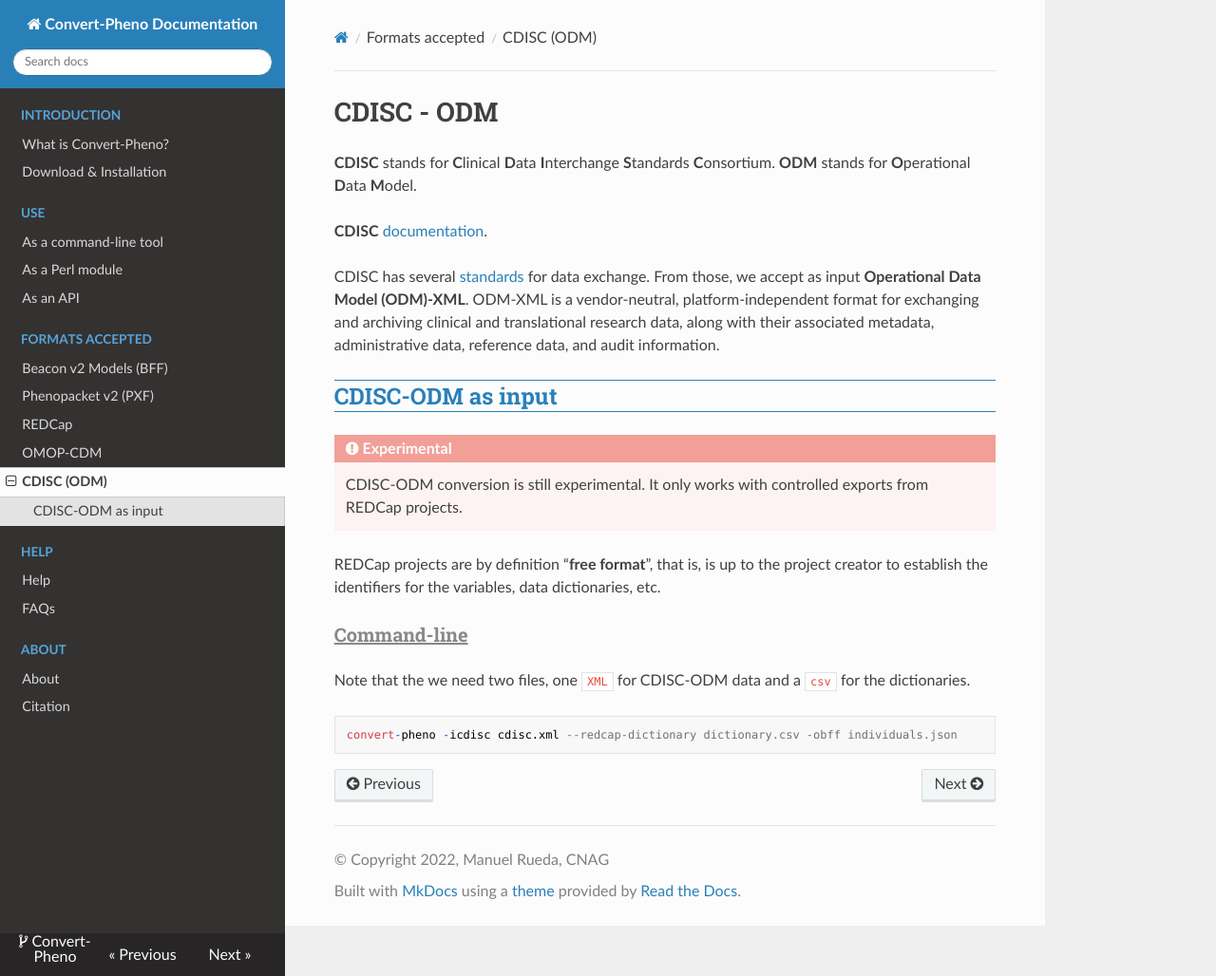
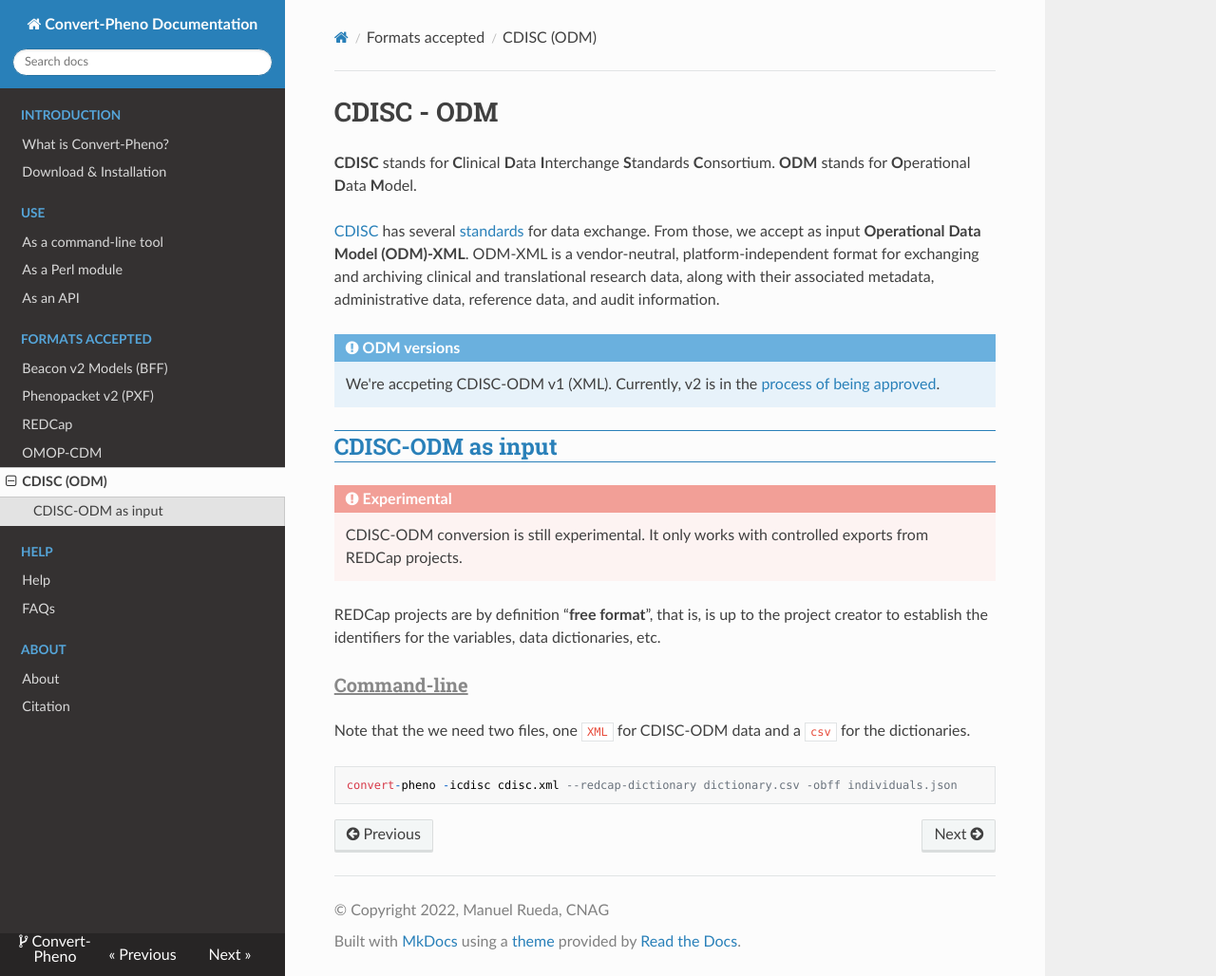
Before and after one commit to CNAG-Biomedical-Informatics/convert-pheno, an MkDocs documentation site: the page built from docs/cdisc.md, in a window 1280 px wide and 1028 px high. Shown: the whole window at 95% size. Built offline with MkDocs 1.6.1, drawn with Linux system fonts in a browser that asks for light colours; nearby versions of some CDN libraries.

Commit message:
Source commit

```diff
--- a/docs/cdisc.md
+++ b/docs/cdisc.md
@@ -3,9 +3,10 @@
 **CDISC** stands for **C**linical **D**ata **I**nterchange **S**tandards **C**onsortium.
 **ODM** stands for **O**perational **D**ata **M**odel.
 
-**CDISC** [documentation](https://www.cdisc.org).
+[CDISC](https://www.cdisc.org) has several [standards](https://www.cdisc.org/standards/data-exchange) for data exchange. From those, we accept as input **Operational Data Model (ODM)-XML**. ODM-XML is a vendor-neutral, platform-independent format for exchanging and archiving clinical and translational research data, along with their associated metadata, administrative data, reference data, and audit information.
 
-CDISC has several [standards](https://www.cdisc.org/standards/data-exchange) for data exchange. From those, we accept as input **Operational Data Model (ODM)-XML**. ODM-XML is a vendor-neutral, platform-independent format for exchanging and archiving clinical and translational research data, along with their associated metadata, administrative data, reference data, and audit information.
+!!! Info "ODM versions"
+    We're accpeting CDISC-ODM v1 (XML). Currently, v2 is in the [process of being approved](https://www.cdisc.org/public-review/odm-v2-0).
 
 ## CDISC-ODM as input
 
```
Also changed, not shown: README.md (+1 -1 lines), docs/bff.md (+1 -1 lines), docs/pxf.md (+1 -1 lines), 1 other file.
